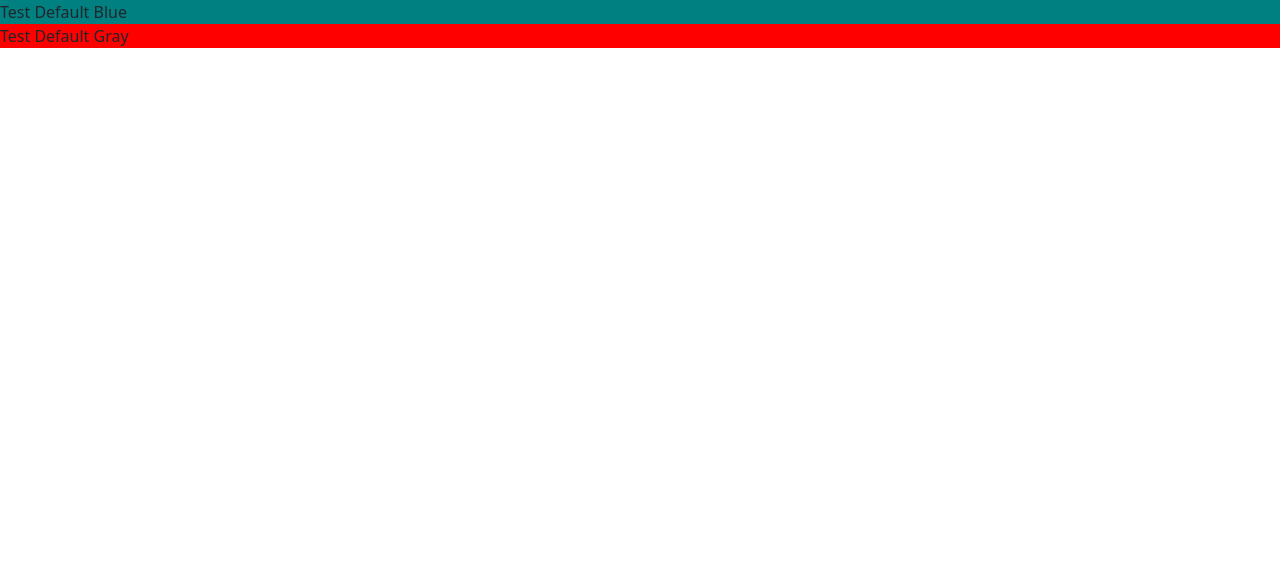
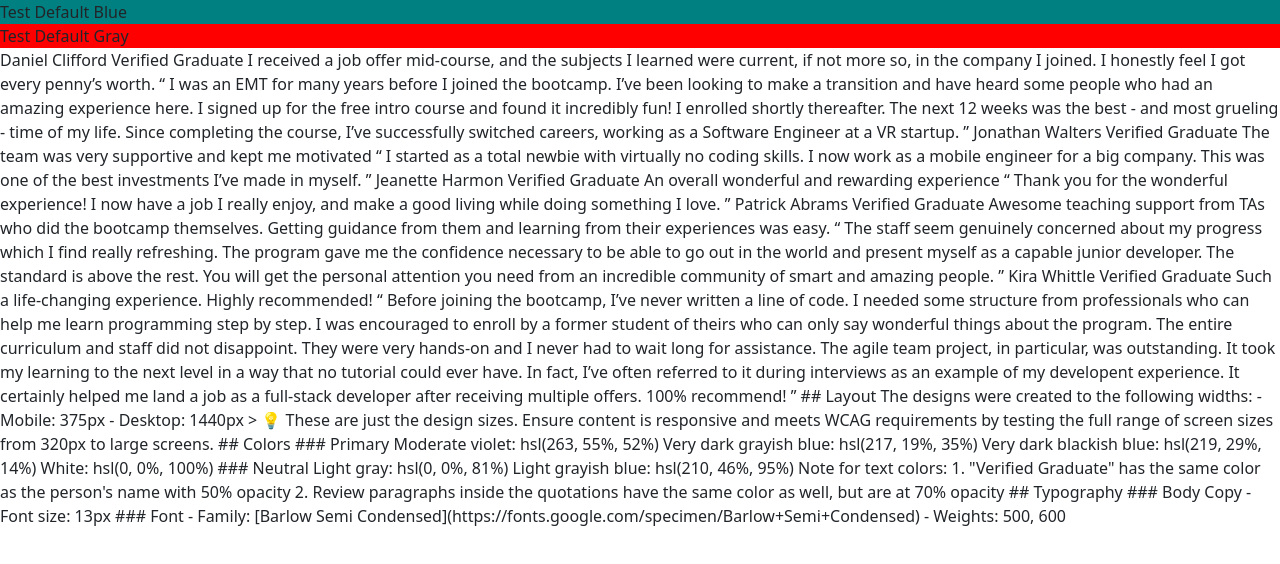
Before and after one commit to aardvarkpepper/2025-06-14-SBA-3, a website: page index.html in a window 1280 px wide. Drawn offline with nearby package versions, Linux system fonts and the light colour scheme.

Commit message:
Copied text from Frontend Mentor-supplied index.html file into index.html.  Copied comments from styl-guide.md into index.html temporarily.

```diff
--- a/index.html
+++ b/index.html
@@ -8,6 +8,7 @@
   <link rel="stylesheet" href="custom_bootstrap.css">
 </head>
 <body>
+
   <div class="bg-primary">
     Test Default Blue
   </div>
@@ -15,5 +16,97 @@
     Test Default Gray
   </div>
 
+    Daniel Clifford
+  Verified Graduate
+
+  I received a job offer mid-course, and the subjects I learned were current, if not more so,
+  in the company I joined. I honestly feel I got every penny’s worth.
+
+  “ I was an EMT for many years before I joined the bootcamp. I’ve been looking to make a
+  transition and have heard some people who had an amazing experience here. I signed up
+  for the free intro course and found it incredibly fun! I enrolled shortly thereafter.
+  The next 12 weeks was the best - and most grueling - time of my life. Since completing
+  the course, I’ve successfully switched careers, working as a Software Engineer at a VR startup. ”
+
+  Jonathan Walters
+  Verified Graduate
+
+  The team was very supportive and kept me motivated
+
+  “ I started as a total newbie with virtually no coding skills. I now work as a mobile engineer
+  for a big company. This was one of the best investments I’ve made in myself. ”
+
+  Jeanette Harmon
+  Verified Graduate
+
+  An overall wonderful and rewarding experience
+
+  “ Thank you for the wonderful experience! I now have a job I really enjoy, and make a good living
+  while doing something I love. ”
+
+  Patrick Abrams
+  Verified Graduate
+
+  Awesome teaching support from TAs who did the bootcamp themselves. Getting guidance from them and
+  learning from their experiences was easy.
+
+  “ The staff seem genuinely concerned about my progress which I find really refreshing. The program
+  gave me the confidence necessary to be able to go out in the world and present myself as a capable
+  junior developer. The standard is above the rest. You will get the personal attention you need from
+  an incredible community of smart and amazing people. ”
+
+  Kira Whittle
+  Verified Graduate
+
+  Such a life-changing experience. Highly recommended!
+
+  “ Before joining the bootcamp, I’ve never written a line of code. I needed some structure from
+  professionals who can help me learn programming step by step. I was encouraged to enroll by a former
+  student of theirs who can only say wonderful things about the program. The entire curriculum and staff
+  did not disappoint. They were very hands-on and I never had to wait long for assistance. The agile team
+  project, in particular, was outstanding. It took my learning to the next level in a way that no tutorial
+  could ever have. In fact, I’ve often referred to it during interviews as an example of my developent
+  experience. It certainly helped me land a job as a full-stack developer after receiving multiple offers.
+  100% recommend! ”
+
+  ## Layout
+
+The designs were created to the following widths:
+
+- Mobile: 375px
+- Desktop: 1440px
+
+> 💡 These are just the design sizes. Ensure content is responsive and meets WCAG requirements by testing the full range of screen sizes from 320px to large screens.
+
+## Colors
+
+### Primary
+
+Moderate violet: hsl(263, 55%, 52%)
+Very dark grayish blue: hsl(217, 19%, 35%)
+Very dark blackish blue: hsl(219, 29%, 14%)
+White: hsl(0, 0%, 100%)
+
+### Neutral
+
+Light gray: hsl(0, 0%, 81%)
+Light grayish blue: hsl(210, 46%, 95%)
+
+Note for text colors:
+
+1. "Verified Graduate" has the same color as the person's name with 50% opacity
+2. Review paragraphs inside the quotations have the same color as well, but are at 70% opacity
+
+## Typography
+
+### Body Copy
+
+- Font size: 13px
+
+### Font
+
+- Family: [Barlow Semi Condensed](https://fonts.google.com/specimen/Barlow+Semi+Condensed)
+- Weights: 500, 600
+
 </body>
 </html>
```
Also changed, not shown: README.md.
